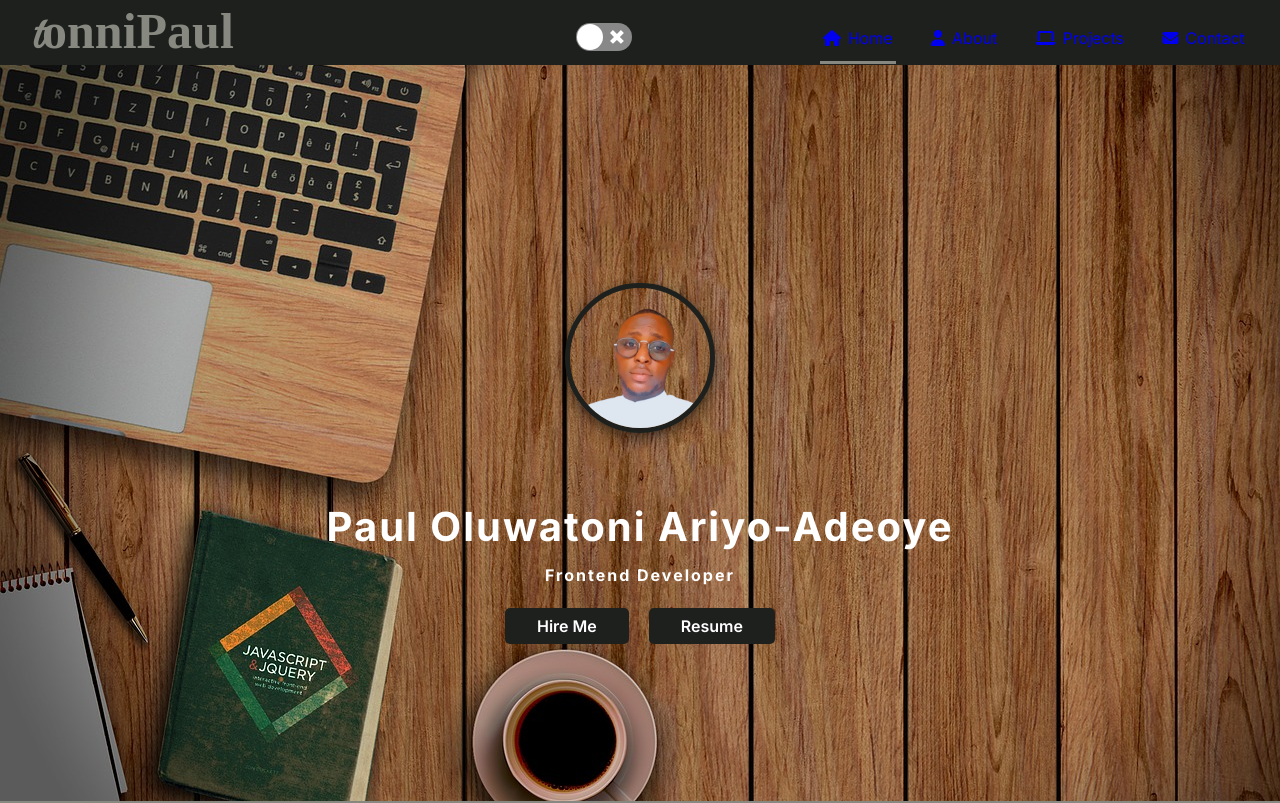
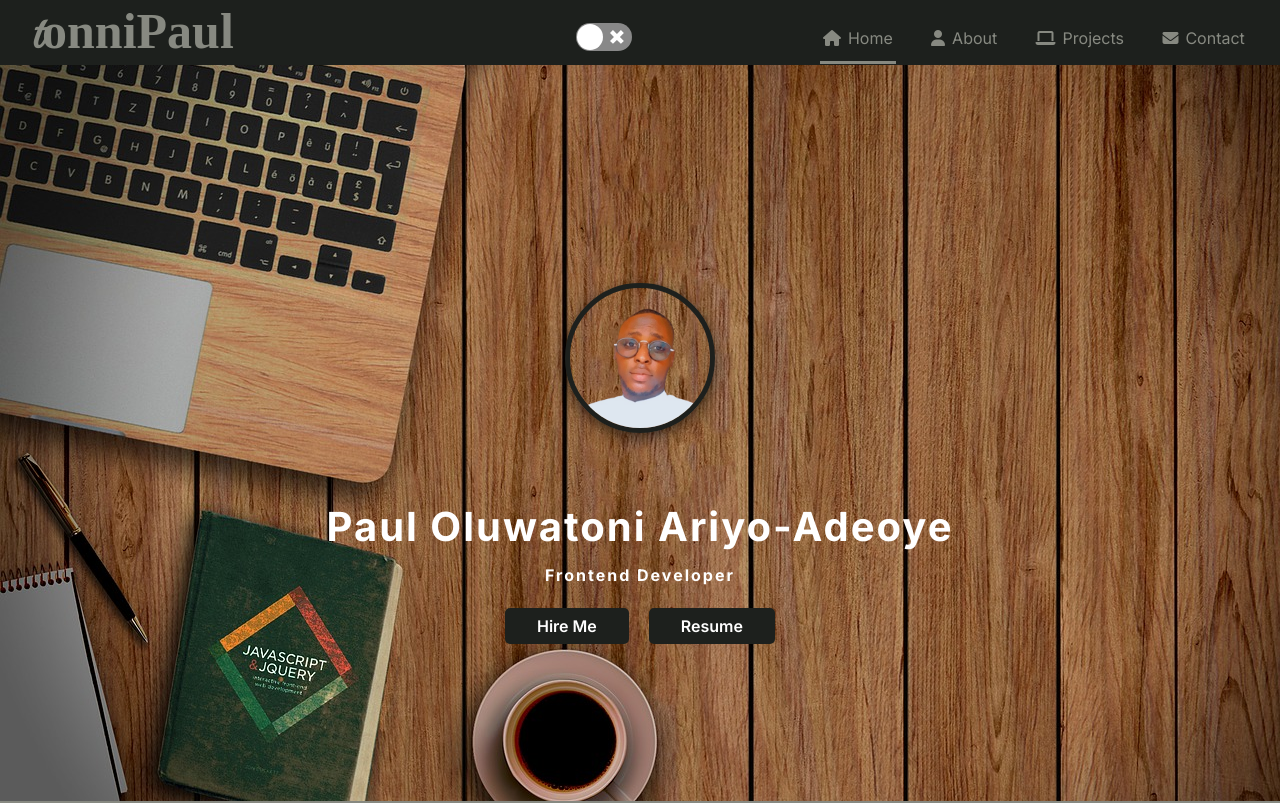
Before and after one commit to TonniPaul/contact, a React (Create React App) app: page / in a window 1280 px wide. Shown: the top 803 px of the page. Built offline with nearby package versions, Linux system fonts and the light colour scheme; a web font is replaced by a local one.

Commit message:
Link color edit

```diff
--- a/src/components/Nav.css
+++ b/src/components/Nav.css
@@ -36,6 +36,12 @@ ul{
 /* ====== logo design ====== */
 .tt{
    font-family: 'Great Vibes', sans-serif;
+}
+a{
+   color: var(--primarytxt);
+}
+#light a {
+   color: var(--lighttext);
 }
 .icons{
    display: flex;
```
